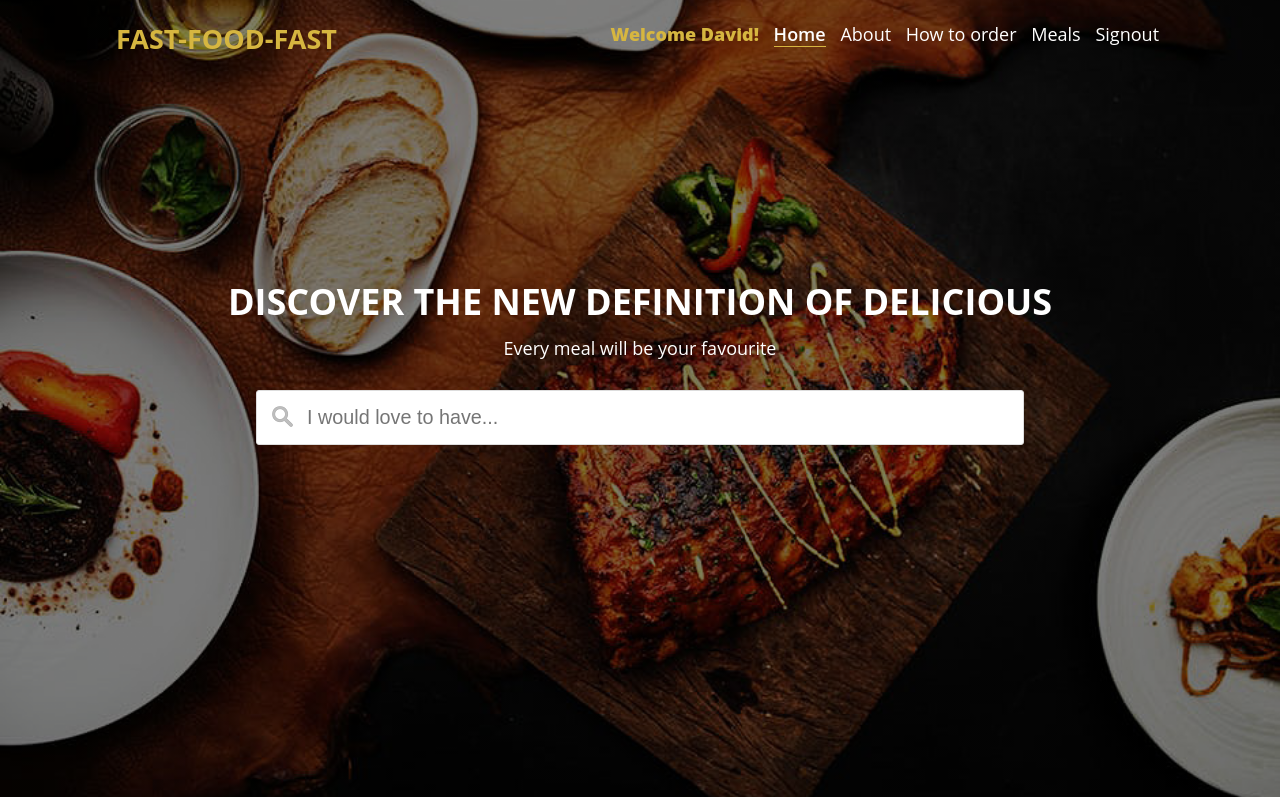
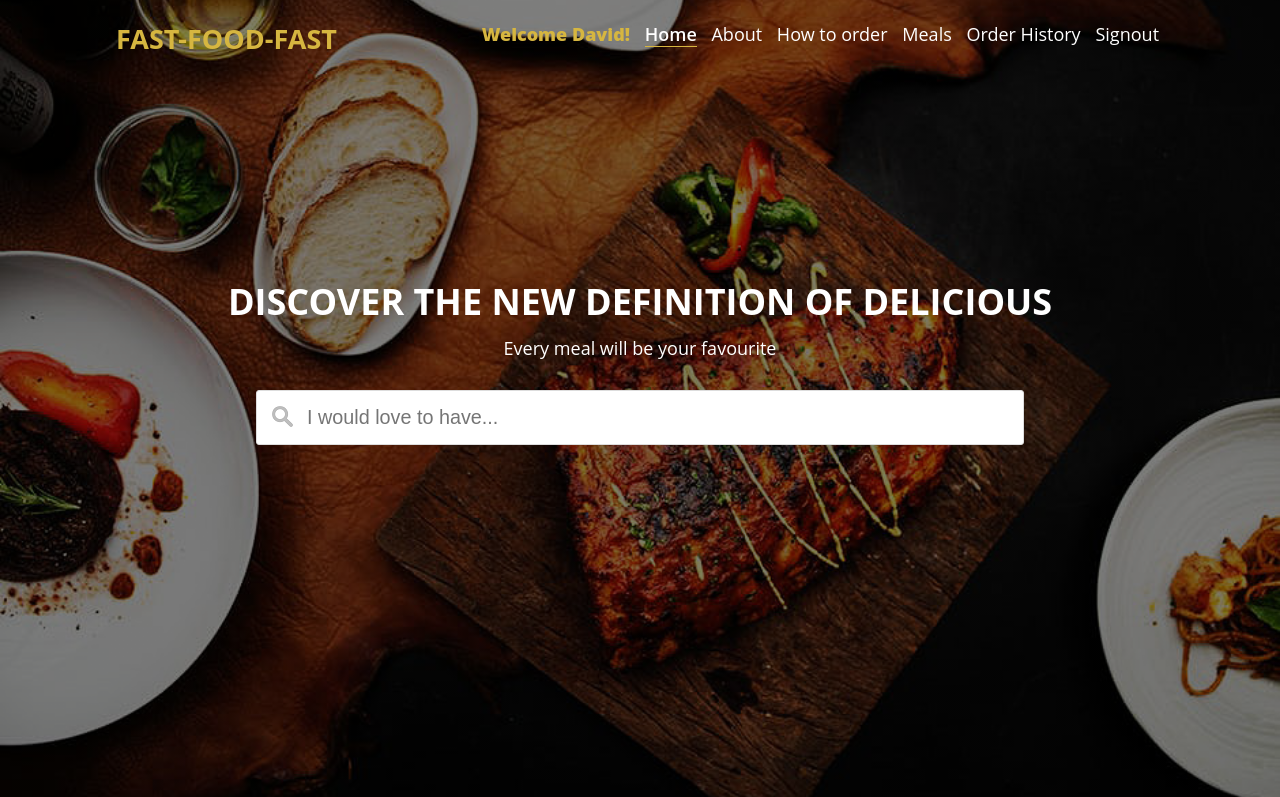
Before and after one commit to davidshare/Fast-Food-Fast, a website: page UI/index.html in a window 1280 px wide. Shown: the top 797 px of the page. Drawn offline with Linux system fonts and the light colour scheme; sample sign-in values are in the browser's storage.

Commit message:
remove order history link when user is not signed in

```diff
--- a/UI/index.html
+++ b/UI/index.html
@@ -27,7 +27,7 @@
           <li class="nav-item"><a href="#about">About</a></li>
           <li class="nav-item"><a href="#howto">How to order</a></li>
           <li class="nav-item"><a href="meals.html">Meals</a></li>
-          <li class="nav-item admin-auth"><a href="order_history.html">Order History</a></li>
+          <li class="nav-item no-auth"><a href="order_history.html">Order History</a></li>
           <li class="nav-item auth"><a href="signup.html">Signup</a></li>
           <li class="nav-item auth"><a href="signin.html">Signin</a></li>
           <li class="nav-item no-auth"><a href="#">Signout</a></li>
```
